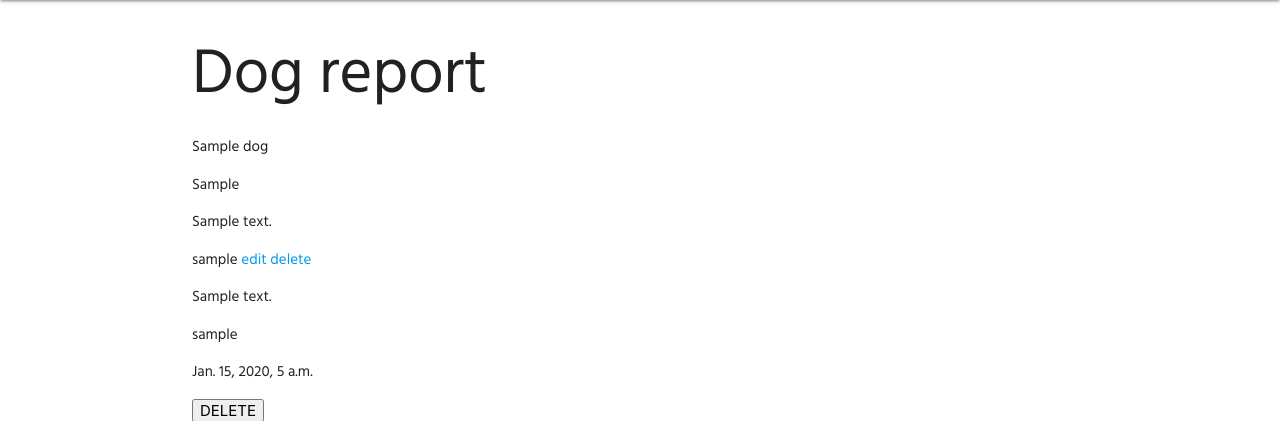
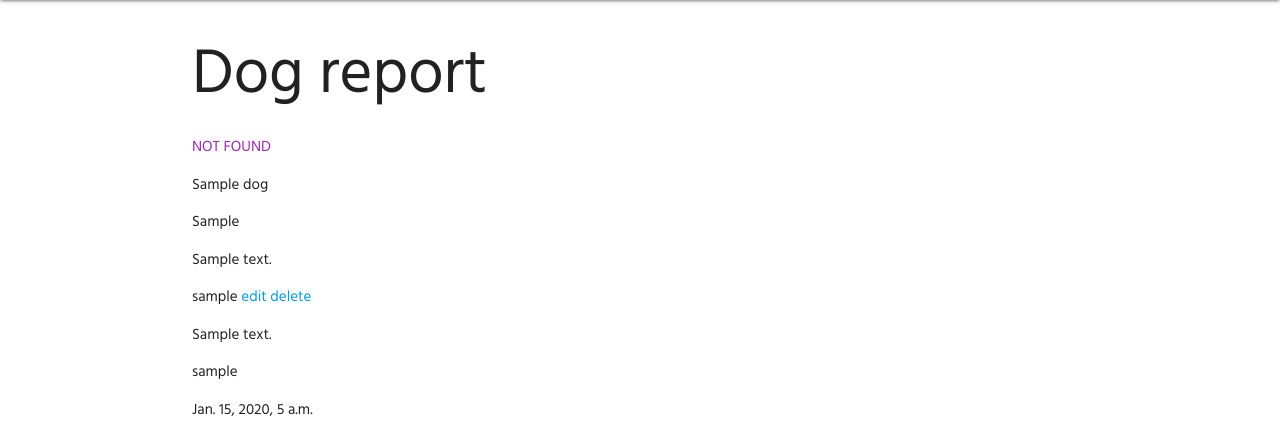
Before and after one commit to pgf96/fourpawfinder, a Django app: page /dogs/1/ in a window 1280 px wide. Shown: the part 64-485 px from the top of the page. Run offline with Django 4.2, Linux system fonts and the light colour scheme; a user stored in the database is signed in; tables that the repository leaves empty hold one stand-in row (values such as "Sample post").

Commit message:
add status to template

```diff
--- a/main_app/templates/dogs/detail.html
+++ b/main_app/templates/dogs/detail.html
@@ -4,6 +4,7 @@
 <h1>Dog report</h1>
 
 <div>
+    <p><span class="purple-text" id="dog-status">{{dog.status}}</span></p>
     <p>{{ dog.name }} </p>
     <p>{{ dog.location }} </p>
     <p>{{ dog.description }} </p>
```
Also changed, not shown: main_app/static/css/style.css (line endings or trailing spaces).
